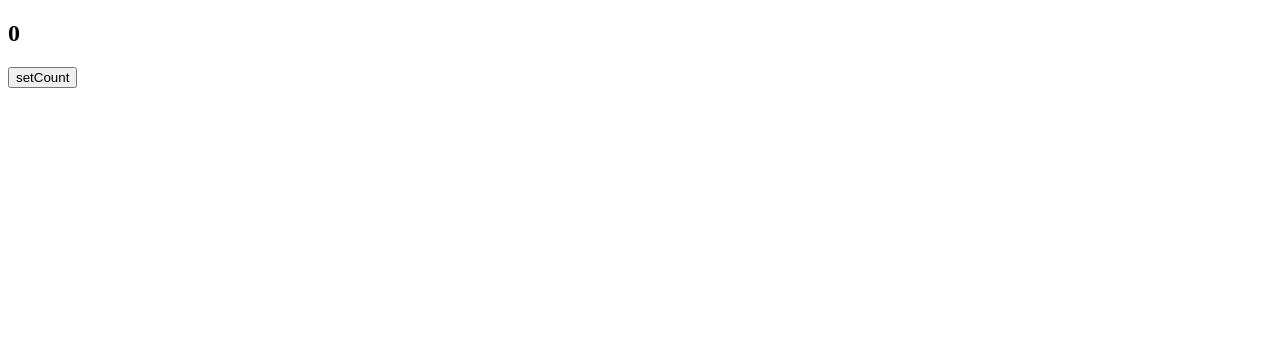
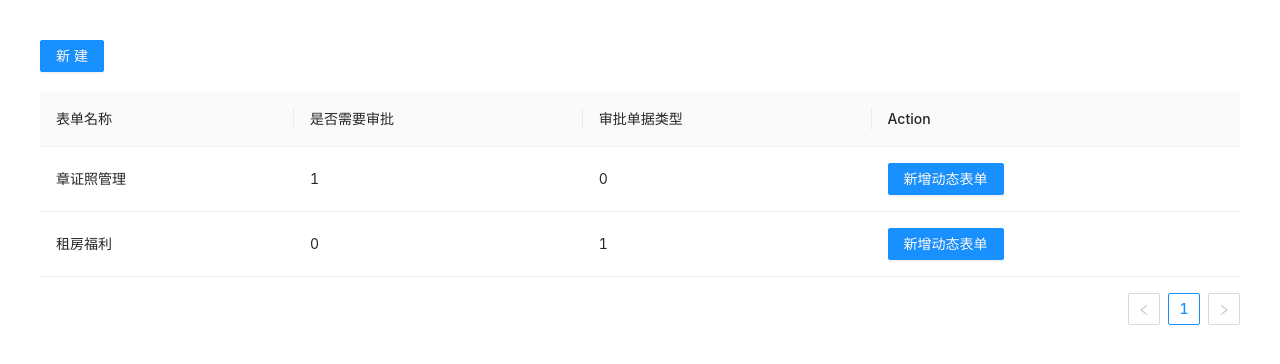
Before and after one commit to yji234/dynamic-form-pc, a React (Create React App) app: page / in a window 1280 px wide. Shown: the top 364 px of the page. Built offline with nearby package versions, Linux system fonts and the light colour scheme.

Commit message:
feature: add Management

```diff
--- a/package.json
+++ b/package.json
@@ -6,6 +6,8 @@
     "@testing-library/jest-dom": "^4.2.4",
     "@testing-library/react": "^9.3.2",
     "@testing-library/user-event": "^7.1.2",
+    "antd": "^4.4.0",
+    "node-sass": "^4.14.1",
     "react": "^16.13.1",
     "react-dom": "^16.13.1",
     "react-scripts": "3.4.1"
--- /dev/null
+++ b/src/dynamic-form/Management.css
@@ -0,0 +1,10 @@
+#management {
+    width: 1200px;
+    height: 100%;
+    margin: 0 auto;
+    padding: 40px 0px;
+}
+
+#newButton{
+    margin-bottom: 20px;
+}
--- a/src/dynamic-form/management.jsx
+++ b/src/dynamic-form/management.jsx
@@ -0,0 +1,57 @@
+import React, { useCallback } from 'react';
+import { Button, Table, } from 'antd';
+import './Management.css';
+
+const columns = [
+    {
+      title: '表单名称',
+      dataIndex: 'formName',
+      key: 'formName',
+    },
+    {
+      title: '是否需要审批',
+      dataIndex: 'isApproval',
+      key: 'isApproval',
+    },
+    {
+      title: '审批单据类型',
+      dataIndex: 'approvalBillType',
+      key: 'approvalBillType',
+    },
+    {
+      title: 'Action',
+      key: 'action',
+      render: (text, record) => (
+        <Button type="primary">新增动态表单</Button>
+      ),
+    },
+];
+const data = [
+    {
+        key: '1',
+        formName: '章证照管理',
+        isApproval: 1,
+        approvalBillType: 0,
+    },
+    {
+        key: '2',
+        formName: '租房福利',
+        isApproval: 0,
+        approvalBillType: 1,
+    },
+];
+
+const Management = () => {
+    const newTableItem = useCallback(() => {
+
+    }, [])
+
+    return (
+        <div id="management">
+            <Button type="primary" id="newButton" onClick={() => newTableItem()}>新建</Button>
+            <Table columns={columns} dataSource={data} />
+        </div>
+    )
+}
+
+export default Management;
--- a/src/index.css
+++ b/src/index.css
@@ -0,0 +1 @@
+@import '~antd/dist/antd.css';
--- a/src/index.jsx
+++ b/src/index.jsx
@@ -1,16 +1,11 @@
-import React, { useState } from 'react';
+import React from 'react';
 import ReactDOM from 'react-dom';
 import './index.css';
+import Management from './dynamic-form/Management';
 
 const Index = () => {
-    const [count, setCount] = useState(0);
     return (
-        <>
-            <h2>{count}</h2>
-            <button type="button" onClick={() => {
-                setCount(count+1)
-            }}>setCount</button>
-        </>
+        <Management />
     )
 }
 
```
Also changed, not shown: src/dynamic-form/New.css (added), src/dynamic-form/Preview.css (added), src/dynamic-form/management.less (deleted), src/dynamic-form/new.less (deleted), src/dynamic-form/preview.less (deleted), 1 other file (tests, documents, lock files or other folders).
